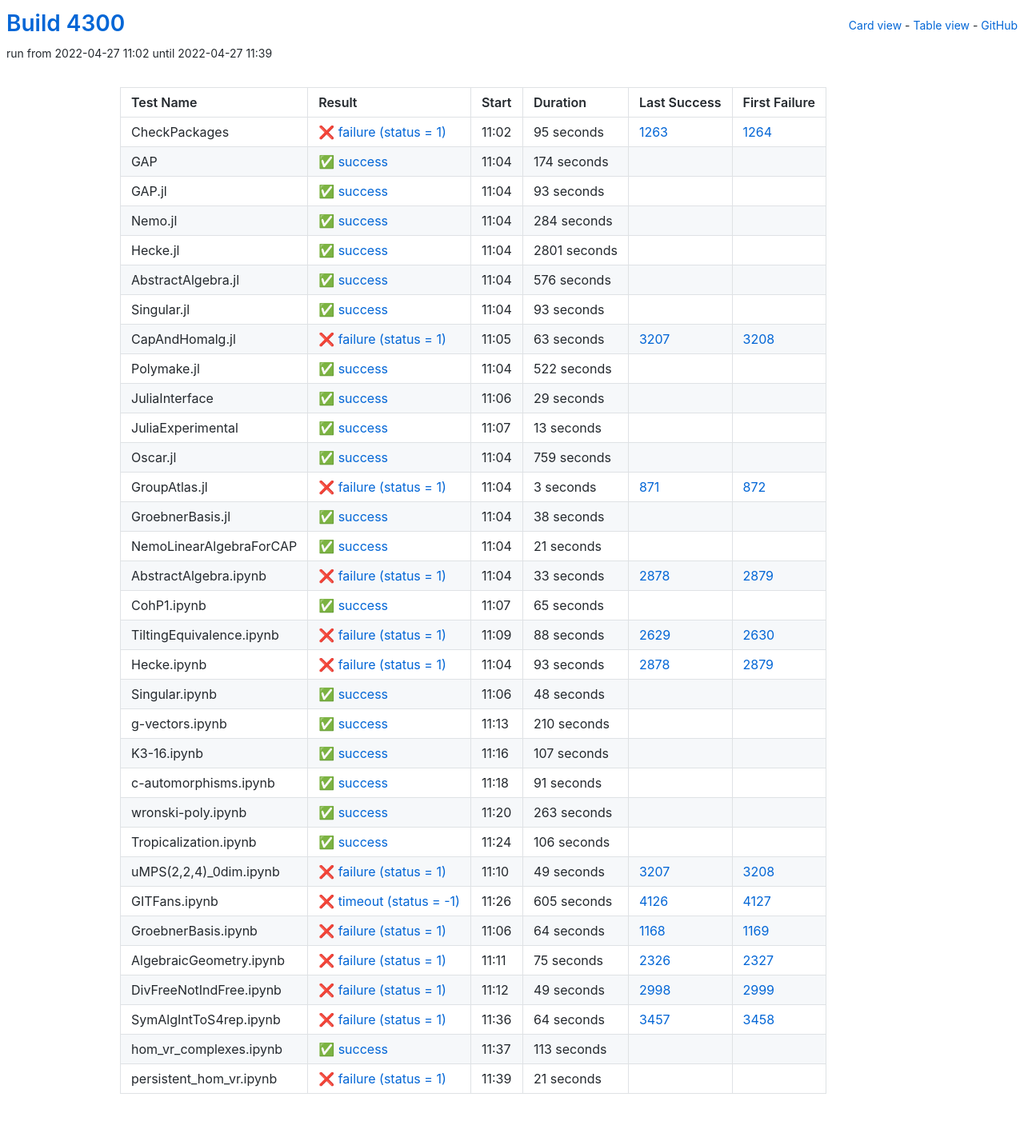
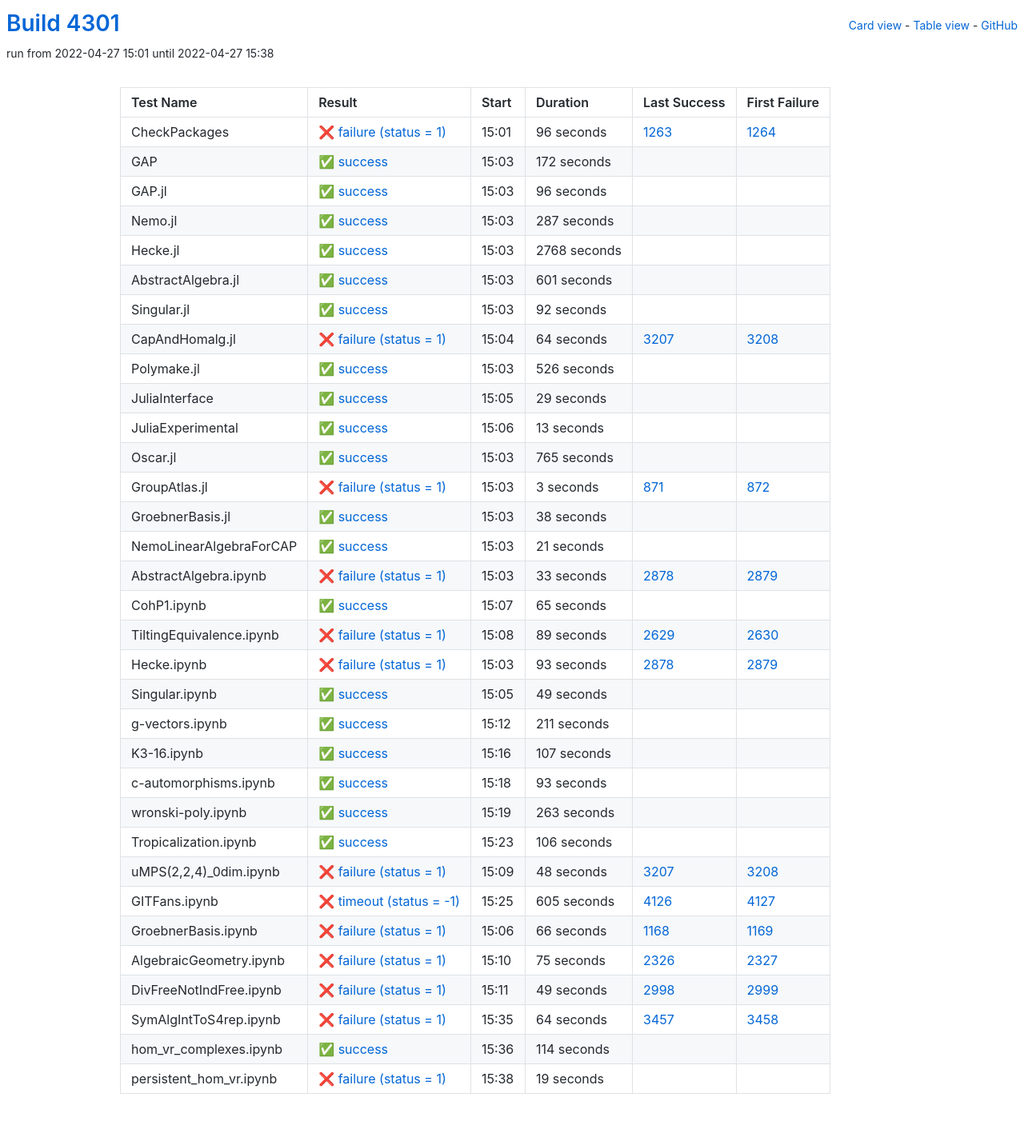
Before and after one commit to oscar-system/oscar-ci-status-stable, a Jekyll site: the page built from table.html, in a window 1280 px wide. Shown: the whole page at 80% size. Built offline with Jekyll 4.4.1, drawn with Linux system fonts in a browser that asks for light colours.

Commit message:
Build #4301

```diff
--- a/_data/ci.yml
+++ b/_data/ci.yml
@@ -1,6 +1,6 @@
 ---
-build: 4300
-build_url: https://oscarci.mathematik.uni-kl.de/job/oscar-stable/4300/
+build: 4301
+build_url: https://oscarci.mathematik.uni-kl.de/job/oscar-stable/4301/
 job: oscar-stable
 organization: oscar-system
 repo: oscar-ci-status-stable
@@ -8,116 +8,116 @@ repourl: https://github.com/oscar-system/oscar-ci-status-stable
 tests:
 - name: CheckPackages
   id: checkpackages
-  log: https://oscarci.mathematik.uni-kl.de/job/oscar-stable/4300/artifact/logs/build-4300/CheckPackages.log
-  start: 2022-04-27 11:02
+  log: https://oscarci.mathematik.uni-kl.de/job/oscar-stable/4301/artifact/logs/build-4301/CheckPackages.log
+  start: 2022-04-27 15:01
   success: false
   exitcode: 1
   status: failure
-  duration: 95
+  duration: 96
   last_success: 1263
   last_success_url: https://oscarci.mathematik.uni-kl.de/job/oscar-stable/1263/
   first_failure: 1264
   first_failure_url: https://oscarci.mathematik.uni-kl.de/job/oscar-stable/1264/
 - name: GAP
   id: gap
-  log: https://oscarci.mathematik.uni-kl.de/job/oscar-stable/4300/artifact/logs/build-4300/GAP.log
-  start: 2022-04-27 11:04
+  log: https://oscarci.mathematik.uni-kl.de/job/oscar-stable/4301/artifact/logs/build-4301/GAP.log
+  start: 2022-04-27 15:03
   success: true
   exitcode: 0
   status: success
-  duration: 174
+  duration: 172
   last_success: false
   last_success_url:
   first_failure: false
   first_failure_url:
 - name: GAP.jl
   id: gap-jl
-  log: https://oscarci.mathematik.uni-kl.de/job/oscar-stable/4300/artifact/logs/build-4300/GAP.jl.log
-  start: 2022-04-27 11:04
+  log: https://oscarci.mathematik.uni-kl.de/job/oscar-stable/4301/artifact/logs/build-4301/GAP.jl.log
+  start: 2022-04-27 15:03
   success: true
   exitcode: 0
   status: success
-  duration: 93
+  duration: 96
   last_success: false
   last_success_url:
   first_failure: false
   first_failure_url:
 - name: Nemo.jl
   id: nemo-jl
-  log: https://oscarci.mathematik.uni-kl.de/job/oscar-stable/4300/artifact/logs/build-4300/Nemo.jl.log
-  start: 2022-04-27 11:04
+  log: https://oscarci.mathematik.uni-kl.de/job/oscar-stable/4301/artifact/logs/build-4301/Nemo.jl.log
+  start: 2022-04-27 15:03
   success: true
   exitcode: 0
   status: success
-  duration: 284
+  duration: 287
   last_success: false
   last_success_url:
   first_failure: false
   first_failure_url:
 - name: Hecke.jl
   id: hecke-jl
-  log: https://oscarci.mathematik.uni-kl.de/job/oscar-stable/4300/artifact/logs/build-4300/Hecke.jl.log
-  start: 2022-04-27 11:04
+  log: https://oscarci.mathematik.uni-kl.de/job/oscar-stable/4301/artifact/logs/build-4301/Hecke.jl.log
+  start: 2022-04-27 15:03
   success: true
   exitcode: 0
   status: success
-  duration: 2801
+  duration: 2768
   last_success: false
   last_success_url:
   first_failure: false
   first_failure_url:
 - name: AbstractAlgebra.jl
   id: abstractalgebra-jl
-  log: https://oscarci.mathematik.uni-kl.de/job/oscar-stable/4300/artifact/logs/build-4300/AbstractAlgebra.jl.log
-  start: 2022-04-27 11:04
+  log: https://oscarci.mathematik.uni-kl.de/job/oscar-stable/4301/artifact/logs/build-4301/AbstractAlgebra.jl.log
+  start: 2022-04-27 15:03
   success: true
   exitcode: 0
   status: success
-  duration: 576
+  duration: 601
   last_success: false
   last_success_url:
   first_failure: false
   first_failure_url:
 - name: Singular.jl
   id: singular-jl
-  log: https://oscarci.mathematik.uni-kl.de/job/oscar-stable/4300/artifact/logs/build-4300/Singular.jl.log
-  start: 2022-04-27 11:04
+  log: https://oscarci.mathematik.uni-kl.de/job/oscar-stable/4301/artifact/logs/build-4301/Singular.jl.log
+  start: 2022-04-27 15:03
   success: true
   exitcode: 0
   status: success
-  duration: 93
+  duration: 92
   last_success: false
   last_success_url:
   first_failure: false
   first_failure_url:
 - name: CapAndHomalg.jl
   id: capandhomalg-jl
-  log: https://oscarci.mathematik.uni-kl.de/job/oscar-stable/4300/artifact/logs/build-4300/CapAndHomalg.jl.log
-  start: 2022-04-27 11:05
+  log: https://oscarci.mathematik.uni-kl.de/job/oscar-stable/4301/artifact/logs/build-4301/CapAndHomalg.jl.log
+  start: 2022-04-27 15:04
   success: false
   exitcode: 1
   status: failure
-  duration: 63
+  duration: 64
   last_success: 3207
   last_success_url: https://oscarci.mathematik.uni-kl.de/job/oscar-stable/3207/
   first_failure: 3208
   first_failure_url: https://oscarci.mathematik.uni-kl.de/job/oscar-stable/3208/
 - name: Polymake.jl
   id: polymake-jl
-  log: https://oscarci.mathematik.uni-kl.de/job/oscar-stable/4300/artifact/logs/build-4300/Polymake.jl.log
-  start: 2022-04-27 11:04
+  log: https://oscarci.mathematik.uni-kl.de/job/oscar-stable/4301/artifact/logs/build-4301/Polymake.jl.log
+  start: 2022-04-27 15:03
   success: true
   exitcode: 0
   status: success
-  duration: 522
+  duration: 526
   last_success: false
   last_success_url:
   first_failure: false
   first_failure_url:
 - name: JuliaInterface
   id: juliainterface
-  log: https://oscarci.mathematik.uni-kl.de/job/oscar-stable/4300/artifact/logs/build-4300/JuliaInterface.log
-  start: 2022-04-27 11:06
+  log: https://oscarci.mathematik.uni-kl.de/job/oscar-stable/4301/artifact/logs/build-4301/JuliaInterface.log
+  start: 2022-04-27 15:05
   success: true
   exitcode: 0
   status: success
@@ -128,8 +128,8 @@ tests:
   first_failure_url:
 - name: JuliaExperimental
   id: juliaexperimental
-  log: https://oscarci.mathematik.uni-kl.de/job/oscar-stable/4300/artifact/logs/build-4300/JuliaExperimental.log
-  start: 2022-04-27 11:07
+  log: https://oscarci.mathematik.uni-kl.de/job/oscar-stable/4301/artifact/logs/build-4301/JuliaExperimental.log
+  start: 2022-04-27 15:06
   success: true
   exitcode: 0
   status: success
@@ -140,20 +140,20 @@ tests:
   first_failure_url:
 - name: Oscar.jl
   id: oscar-jl
-  log: https://oscarci.mathematik.uni-kl.de/job/oscar-stable/4300/artifact/logs/build-4300/Oscar.jl.log
-  start: 2022-04-27 11:04
+  log: https://oscarci.mathematik.uni-kl.de/job/oscar-stable/4301/artifact/logs/build-4301/Oscar.jl.log
+  start: 2022-04-27 15:03
   success: true
   exitcode: 0
   status: success
-  duration: 759
+  duration: 765
   last_success: false
   last_success_url:
   first_failure: false
   first_failure_url:
 - name: GroupAtlas.jl
   id: groupatlas-jl
-  log: https://oscarci.mathematik.uni-kl.de/job/oscar-stable/4300/artifact/logs/build-4300/GroupAtlas.jl.log
-  start: 2022-04-27 11:04
+  log: https://oscarci.mathematik.uni-kl.de/job/oscar-stable/4301/artifact/logs/build-4301/GroupAtlas.jl.log
+  start: 2022-04-27 15:03
   success: false
   exitcode: 1
   status: failure
@@ -164,8 +164,8 @@ tests:
   first_failure_url: https://oscarci.mathematik.uni-kl.de/job/oscar-stable/872/
 - name: GroebnerBasis.jl
   id: groebnerbasis-jl
-  log: https://oscarci.mathematik.uni-kl.de/job/oscar-stable/4300/artifact/logs/build-4300/GroebnerBasis.jl.log
-  start: 2022-04-27 11:04
+  log: https://oscarci.mathematik.uni-kl.de/job/oscar-stable/4301/artifact/logs/build-4301/GroebnerBasis.jl.log
+  start: 2022-04-27 15:03
   success: true
   exitcode: 0
   status: success
@@ -176,8 +176,8 @@ tests:
   first_failure_url:
 - name: NemoLinearAlgebraForCAP
   id: nemolinearalgebraforcap
-  log: https://oscarci.mathematik.uni-kl.de/job/oscar-stable/4300/artifact/logs/build-4300/NemoLinearAlgebraForCAP.log
-  start: 2022-04-27 11:04
+  log: https://oscarci.mathematik.uni-kl.de/job/oscar-stable/4301/artifact/logs/build-4301/NemoLinearAlgebraForCAP.log
+  start: 2022-04-27 15:03
   success: true
   exitcode: 0
   status: success
@@ -188,8 +188,8 @@ tests:
   first_failure_url:
 - name: AbstractAlgebra.ipynb
   id: abstractalgebra-ipynb
-  log: https://oscarci.mathematik.uni-kl.de/job/oscar-stable/4300/artifact/logs/build-4300/AbstractAlgebra.ipynb.log
-  start: 2022-04-27 11:04
+  log: https://oscarci.mathematik.uni-kl.de/job/oscar-stable/4301/artifact/logs/build-4301/AbstractAlgebra.ipynb.log
+  start: 2022-04-27 15:03
   success: false
   exitcode: 1
   status: failure
@@ -200,8 +200,8 @@ tests:
   first_failure_url: https://oscarci.mathematik.uni-kl.de/job/oscar-stable/2879/
 - name: CohP1.ipynb
   id: cohp1-ipynb
-  log: https://oscarci.mathematik.uni-kl.de/job/oscar-stable/4300/artifact/logs/build-4300/CohP1.ipynb.log
-  start: 2022-04-27 11:07
+  log: https://oscarci.mathematik.uni-kl.de/job/oscar-stable/4301/artifact/logs/build-4301/CohP1.ipynb.log
+  start: 2022-04-27 15:07
   success: true
   exitcode: 0
   status: success
@@ -212,20 +212,20 @@ tests:
   first_failure_url:
 - name: TiltingEquivalence.ipynb
   id: tiltingequivalence-ipynb
-  log: https://oscarci.mathematik.uni-kl.de/job/oscar-stable/4300/artifact/logs/build-4300/TiltingEquivalence.ipynb.log
-  start: 2022-04-27 11:09
+  log: https://oscarci.mathematik.uni-kl.de/job/oscar-stable/4301/artifact/logs/build-4301/TiltingEquivalence.ipynb.log
+  start: 2022-04-27 15:08
   success: false
   exitcode: 1
   status: failure
-  duration: 88
+  duration: 89
   last_success: 2629
   last_success_url: https://oscarci.mathematik.uni-kl.de/job/oscar-stable/2629/
   first_failure: 2630
   first_failure_url: https://oscarci.mathematik.uni-kl.de/job/oscar-stable/2630/
 - name: Hecke.ipynb
   id: hecke-ipynb
-  log: https://oscarci.mathematik.uni-kl.de/job/oscar-stable/4300/artifact/logs/build-4300/Hecke.ipynb.log
-  start: 2022-04-27 11:04
+  log: https://oscarci.mathematik.uni-kl.de/job/oscar-stable/4301/artifact/logs/build-4301/Hecke.ipynb.log
+  start: 2022-04-27 15:03
   success: false
   exitcode: 1
   status: failure
@@ -236,32 +236,32 @@ tests:
   first_failure_url: https://oscarci.mathematik.uni-kl.de/job/oscar-stable/2879/
 - name: Singular.ipynb
   id: singular-ipynb
-  log: https://oscarci.mathematik.uni-kl.de/job/oscar-stable/4300/artifact/logs/build-4300/Singular.ipynb.log
-  start: 2022-04-27 11:06
+  log: https://oscarci.mathematik.uni-kl.de/job/oscar-stable/4301/artifact/logs/build-4301/Singular.ipynb.log
+  start: 2022-04-27 15:05
   success: true
   exitcode: 0
   status: success
-  duration: 48
+  duration: 49
   last_success: false
   last_success_url:
   first_failure: false
   first_failure_url:
 - name: g-vectors.ipynb
   id: g-vectors-ipynb
-  log: https://oscarci.mathematik.uni-kl.de/job/oscar-stable/4300/artifact/logs/build-4300/g-vectors.ipynb.log
-  start: 2022-04-27 11:13
+  log: https://oscarci.mathematik.uni-kl.de/job/oscar-stable/4301/artifact/logs/build-4301/g-vectors.ipynb.log
+  start: 2022-04-27 15:12
   success: true
   exitcode: 0
   status: success
-  duration: 210
+  duration: 211
   last_success: false
   last_success_url:
   first_failure: false
   first_failure_url:
 - name: K3-16.ipynb
   id: k3-16-ipynb
-  log: https://oscarci.mathematik.uni-kl.de/job/oscar-stable/4300/artifact/logs/build-4300/K3-16.ipynb.log
-  start: 2022-04-27 11:16
+  log: https://oscarci.mathematik.uni-kl.de/job/oscar-stable/4301/artifact/logs/build-4301/K3-16.ipynb.log
+  start: 2022-04-27 15:16
   success: true
   exitcode: 0
   status: success
@@ -272,20 +272,20 @@ tests:
   first_failure_url:
 - name: c-automorphisms.ipynb
   id: c-automorphisms-ipynb
-  log: https://oscarci.mathematik.uni-kl.de/job/oscar-stable/4300/artifact/logs/build-4300/c-automorphisms.ipynb.log
-  start: 2022-04-27 11:18
+  log: https://oscarci.mathematik.uni-kl.de/job/oscar-stable/4301/artifact/logs/build-4301/c-automorphisms.ipynb.log
+  start: 2022-04-27 15:18
   success: true
   exitcode: 0
   status: success
-  duration: 91
+  duration: 93
   last_success: false
   last_success_url:
   first_failure: false
   first_failure_url:
 - name: wronski-poly.ipynb
   id: wronski-poly-ipynb
-  log: https://oscarci.mathematik.uni-kl.de/job/oscar-stable/4300/artifact/logs/build-4300/wronski-poly.ipynb.log
-  start: 2022-04-27 11:20
+  log: https://oscarci.mathematik.uni-kl.de/job/oscar-stable/4301/artifact/logs/build-4301/wronski-poly.ipynb.log
+  start: 2022-04-27 15:19
   success: true
   exitcode: 0
   status: success
@@ -296,8 +296,8 @@ tests:
   first_failure_url:
 - name: Tropicalization.ipynb
   id: tropicalization-ipynb
-  log: https://oscarci.mathematik.uni-kl.de/job/oscar-stable/4300/artifact/logs/build-4300/Tropicalization.ipynb.log
-  start: 2022-04-27 11:24
+  log: https://oscarci.mathematik.uni-kl.de/job/oscar-stable/4301/artifact/logs/build-4301/Tropicalization.ipynb.log
+  start: 2022-04-27 15:23
   success: true
   exitcode: 0
   status: success
@@ -308,20 +308,20 @@ tests:
   first_failure_url:
 - name: uMPS(2,2,4)_0dim.ipynb
   id: umps-2-2-4-0dim-ipynb
-  log: https://oscarci.mathematik.uni-kl.de/job/oscar-stable/4300/artifact/logs/build-4300/uMPS-2-2-4-_0dim.ipynb.log
-  start: 2022-04-27 11:10
+  log: https://oscarci.mathematik.uni-kl.de/job/oscar-stable/4301/artifact/logs/build-4301/uMPS-2-2-4-_0dim.ipynb.log
+  start: 2022-04-27 15:09
   success: false
   exitcode: 1
   status: failure
-  duration: 49
+  duration: 48
   last_success: 3207
   last_success_url: https://oscarci.mathematik.uni-kl.de/job/oscar-stable/3207/
   first_failure: 3208
   first_failure_url: https://oscarci.mathematik.uni-kl.de/job/oscar-stable/3208/
 - name: GITFans.ipynb
   id: gitfans-ipynb
-  log: https://oscarci.mathematik.uni-kl.de/job/oscar-stable/4300/artifact/logs/build-4300/GITFans.ipynb.log
-  start: 2022-04-27 11:26
+  log: https://oscarci.mathematik.uni-kl.de/job/oscar-stable/4301/artifact/logs/build-4301/GITFans.ipynb.log
+  start: 2022-04-27 15:25
   success: false
   exitcode: -1
   status: timeout
@@ -332,20 +332,20 @@ tests:
   first_failure_url: https://oscarci.mathematik.uni-kl.de/job/oscar-stable/4127/
 - name: GroebnerBasis.ipynb
   id: groebnerbasis-ipynb
-  log: https://oscarci.mathematik.uni-kl.de/job/oscar-stable/4300/artifact/logs/build-4300/GroebnerBasis.ipynb.log
-  start: 2022-04-27 11:06
+  log: https://oscarci.mathematik.uni-kl.de/job/oscar-stable/4301/artifact/logs/build-4301/GroebnerBasis.ipynb.log
+  start: 2022-04-27 15:06
   success: false
   exitcode: 1
   status: failure
-  duration: 64
+  duration: 66
   last_success: 1168
   last_success_url: https://oscarci.mathematik.uni-kl.de/job/oscar-stable/1168/
   first_failure: 1169
   first_failure_url: https://oscarci.mathematik.uni-kl.de/job/oscar-stable/1169/
 - name: AlgebraicGeometry.ipynb
   id: algebraicgeometry-ipynb
-  log: https://oscarci.mathematik.uni-kl.de/job/oscar-stable/4300/artifact/logs/build-4300/AlgebraicGeometry.ipynb.log
-  start: 2022-04-27 11:11
+  log: https://oscarci.mathematik.uni-kl.de/job/oscar-stable/4301/artifact/logs/build-4301/AlgebraicGeometry.ipynb.log
+  start: 2022-04-27 15:10
   success: false
   exitcode: 1
   status: failure
@@ -356,8 +356,8 @@ tests:
   first_failure_url: https://oscarci.mathematik.uni-kl.de/job/oscar-stable/2327/
 - name: DivFreeNotIndFree.ipynb
   id: divfreenotindfree-ipynb
-  log: https://oscarci.mathematik.uni-kl.de/job/oscar-stable/4300/artifact/logs/build-4300/DivFreeNotIndFree.ipynb.log
-  start: 2022-04-27 11:12
+  log: https://oscarci.mathematik.uni-kl.de/job/oscar-stable/4301/artifact/logs/build-4301/DivFreeNotIndFree.ipynb.log
+  start: 2022-04-27 15:11
   success: false
   exitcode: 1
   status: failure
@@ -368,8 +368,8 @@ tests:
   first_failure_url: https://oscarci.mathematik.uni-kl.de/job/oscar-stable/2999/
 - name: SymAlgIntToS4rep.ipynb
   id: symalginttos4rep-ipynb
-  log: https://oscarci.mathematik.uni-kl.de/job/oscar-stable/4300/artifact/logs/build-4300/SymAlgIntToS4rep.ipynb.log
-  start: 2022-04-27 11:36
+  log: https://oscarci.mathematik.uni-kl.de/job/oscar-stable/4301/artifact/logs/build-4301/SymAlgIntToS4rep.ipynb.log
+  start: 2022-04-27 15:35
   success: false
   exitcode: 1
   status: failure
@@ -380,24 +380,24 @@ tests:
   first_failure_url: https://oscarci.mathematik.uni-kl.de/job/oscar-stable/3458/
 - name: hom_vr_complexes.ipynb
   id: hom-vr-complexes-ipynb
-  log: https://oscarci.mathematik.uni-kl.de/job/oscar-stable/4300/artifact/logs/build-4300/hom_vr_complexes.ipynb.log
-  start: 2022-04-27 11:37
+  log: https://oscarci.mathematik.uni-kl.de/job/oscar-stable/4301/artifact/logs/build-4301/hom_vr_complexes.ipynb.log
+  start: 2022-04-27 15:36
   success: true
   exitcode: 0
   status: success
-  duration: 113
+  duration: 114
   last_success: false
   last_success_url:
   first_failure: false
   first_failure_url:
 - name: persistent_hom_vr.ipynb
   id: persistent-hom-vr-ipynb
-  log: https://oscarci.mathematik.uni-kl.de/job/oscar-stable/4300/artifact/logs/build-4300/persistent_hom_vr.ipynb.log
-  start: 2022-04-27 11:39
+  log: https://oscarci.mathematik.uni-kl.de/job/oscar-stable/4301/artifact/logs/build-4301/persistent_hom_vr.ipynb.log
+  start: 2022-04-27 15:38
   success: false
   exitcode: 1
   status: failure
-  duration: 21
+  duration: 19
   last_success: false
   last_success_url:
   first_failure: false
```
Also changed, not shown: README.md.
